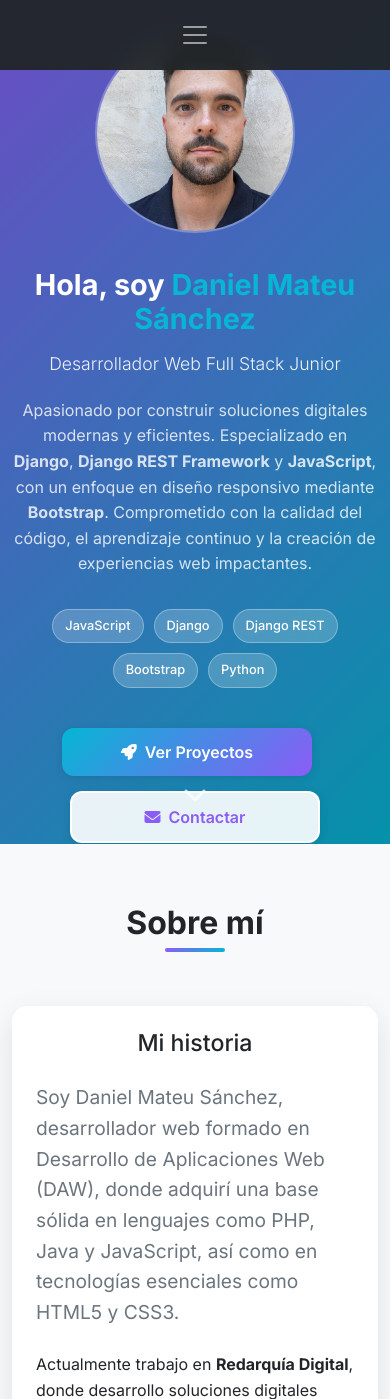
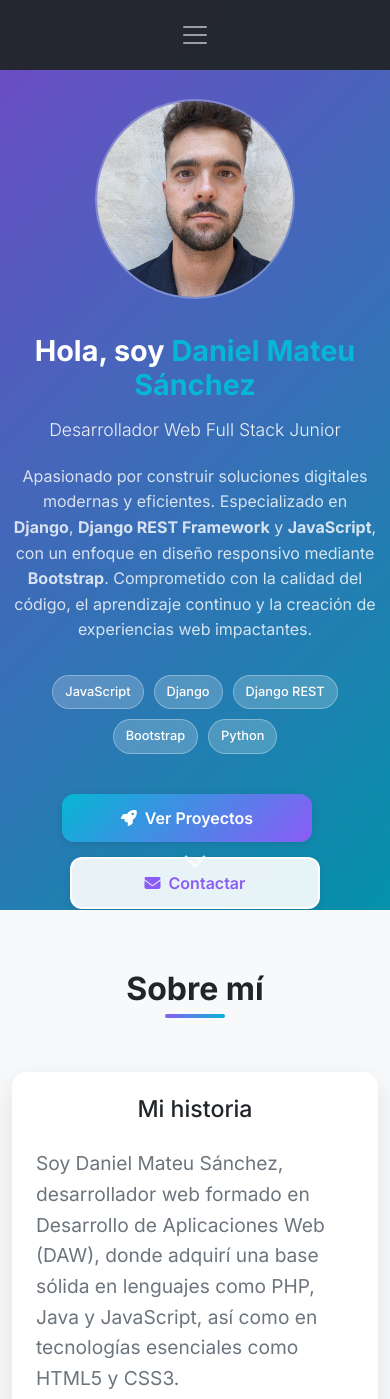
Before and after one commit to danielmateu14/danielmateu.es, a Django app: page / in a window 390 px wide. Shown: the top 1399 px of the page. Run offline with Django 5.2, Linux system fonts and the light colour scheme.

Commit message:
Update base.css

```diff
--- a/static/css/base.css
+++ b/static/css/base.css
@@ -12,6 +12,9 @@
     --shadow-medium: 0 4px 20px rgba(0,0,0,0.15);
     --border-radius: 12px;
     --transition: all 0.3s ease;
+
+    /* Variable para altura del navbar - se actualizará dinámicamente */
+    --navbar-height: 76px;
 }
 
 /* Reset y base */
@@ -26,16 +29,20 @@ body {
     line-height: 1.6;
     color: var(--dark-color);
     background-color: #ffffff;
+    /* Usar la variable para el padding-top del body */
+    padding-top: var(--navbar-height);
 }
 
-/* SIN padding-top para que no haya separación entre navbar y main */
-
-/* Navbar personalizado con más transparencia */
+/* Navbar personalizado con altura fija usando variable */
 .navbar {
     background-color: rgba(33, 37, 41, 0.7) !important;
     backdrop-filter: blur(15px);
     transition: var(--transition);
     padding: 1rem 0;
+    /* Altura mínima usando la variable */
+    min-height: var(--navbar-height);
+    display: flex;
+    align-items: center;
 }
 
 /* Navbar con más transparencia al hacer scroll */
@@ -57,6 +64,10 @@ body {
 }
 
 @media (max-width: 768px) {
+    :root {
+        --navbar-height: 66px;
+    }
+
     .navbar-toggler {
         margin: 0 auto;
     }
@@ -340,6 +351,7 @@ footer {
 /* Scroll suave */
 html {
     scroll-behavior: smooth;
+    scroll-padding-top: var(--navbar-height);
 }
 
 /* Responsive */
```
